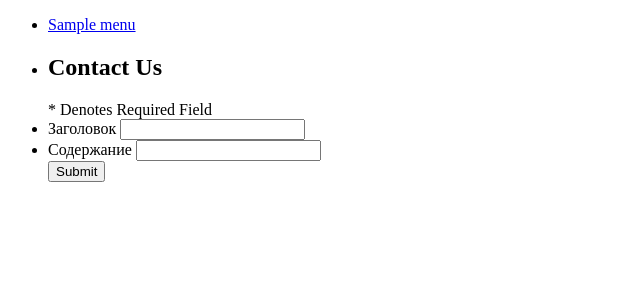
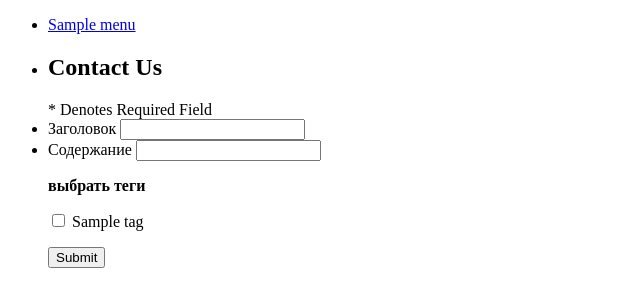
Before and after one commit to Vivchy/flask_CRUD, a Flask app: page /create in a window 1280 px wide. Shown: the top 307 px of the page, without its empty margins (0-640 px from the left). Run offline with Flask 2, Linux system fonts and the light colour scheme; tables that the repository leaves empty hold one stand-in row (values such as "Sample post").

Commit message:
add tags

```diff
--- a/main.py
+++ b/main.py
@@ -40,7 +40,10 @@ class Post(db.Model):
     def __repr__(self):
         return self.title[:10]
 
-
+post_tags = db.Table('post_tags',
+    db.Column('post_id', db.Integer, db.ForeignKey('posts.id')),
+    db.Column('tag_id', db.Integer, db.ForeignKey('tags.id'))
+                     )
 class Menu(db.Model):
     __tablename__ = 'menu'
     id = db.Column(db.Integer(), primary_key=True)
@@ -60,6 +63,19 @@ class Important(db.Model):
     def __repr__(self):
         return self.title
 
+class  Tag(db.Model):
+    __tablename__ = 'tags'
+    id = db.Column(db.Integer(), primary_key=True)
+    name = db.Column(db.String(255), nullable=False)
+    slug = db.Column(db.String(255), nullable=False)
+    created_on  =  db.Column(db.DateTime(), default=datetime.utcnow)
+    posts = db.relationship('Post', secondary=post_tags, backref='tags')
+
+    def __repr__(self):
+        return self.name
+
+
+
 @app.route('/')
 def index():
     return render_template('index.html', menu=menu())
@@ -67,8 +83,10 @@ def index():
 
 @app.route('/create', methods=['POST', 'GET'])
 def create():
+    tag = db.session.query(Tag).all()
+
     if request.method == 'POST':
-
+        print(request.form)
         try:
             title = request.form['title']
             slug = slug_translator(title)
@@ -76,18 +94,21 @@ def create():
             p = Post(title=title, slug=slug, content=content)
             db.session.add(p)
             db.session.commit()
-            print(p.title)
-            return render_template('create.html', add_post='запись добавлена', menu=menu())
+
+            return render_template('create.html', add_post='запись добавлена', menu=menu(), tag =tag)
         except Exception as e:
             print(e)
-    return render_template('create.html', menu=menu())
+    return render_template('create.html', menu=menu(), tag =tag)
 
 
 @app.route('/posts')
 def posts():
     posts = db.session.query(Post).all()
+    imp = db.session.query(Important).all()
+    result = {}
+    print(imp[1].posts)
 
-    return render_template('posts.html', posts=posts, menu=menu())
+    return render_template('posts.html', posts=posts, imp=imp, menu=menu())
 
 
 @app.route('/delete/<int:id>')
@@ -101,7 +122,8 @@ def delete(id):
 @app.route('/post/<id>')
 def post(id):
     post = db.session.query(Post).get(id)
-    return render_template('post.html', post=post, menu=menu())
+    important = db.session.query(Important).get(post.important_id)
+    return render_template('post.html', post=post, imp=important, menu=menu())
 
 
 @app.route('/update/<id>', methods=['POST', 'GET'])
--- a/templates/create.html
+++ b/templates/create.html
@@ -23,6 +23,11 @@
         <input type="textarea" name="content"  required />
 
     </li>
+   <p><b>выбрать теги</b></p>
+    {% for t in tag %}
+    <p><input  type="checkbox" name="{{t.slug}}"> {{t.name}}</p>
+
+    {% endfor %}
     <input type="submit" >
 </ul>
 </form>
--- a/templates/post.html
+++ b/templates/post.html
@@ -12,4 +12,8 @@
 <br>
 <br>
 <a href="{{ url_for('update', id=post.id) }}">изменить</a>
+<p style="color: red">{{ imp.title }}</p>
+{% for i in post.tags %}
+ {{i}}
+{% endfor %}
 {% endblock %}
--- a/templates/posts.html
+++ b/templates/posts.html
@@ -11,7 +11,7 @@
     <p>{{ post.content[:60] }}</p>
     <p>дата создания {{ post.created_on.strftime('%m  %d') }}</p>
       <a href="{{ url_for('delete', id=post.id) }}">удалить</a>
-      </form>
+    {{ post.important }}
   </div>
     {% endfor %}
 {% endblock %}
```
Also changed, not shown: 1 other file.
